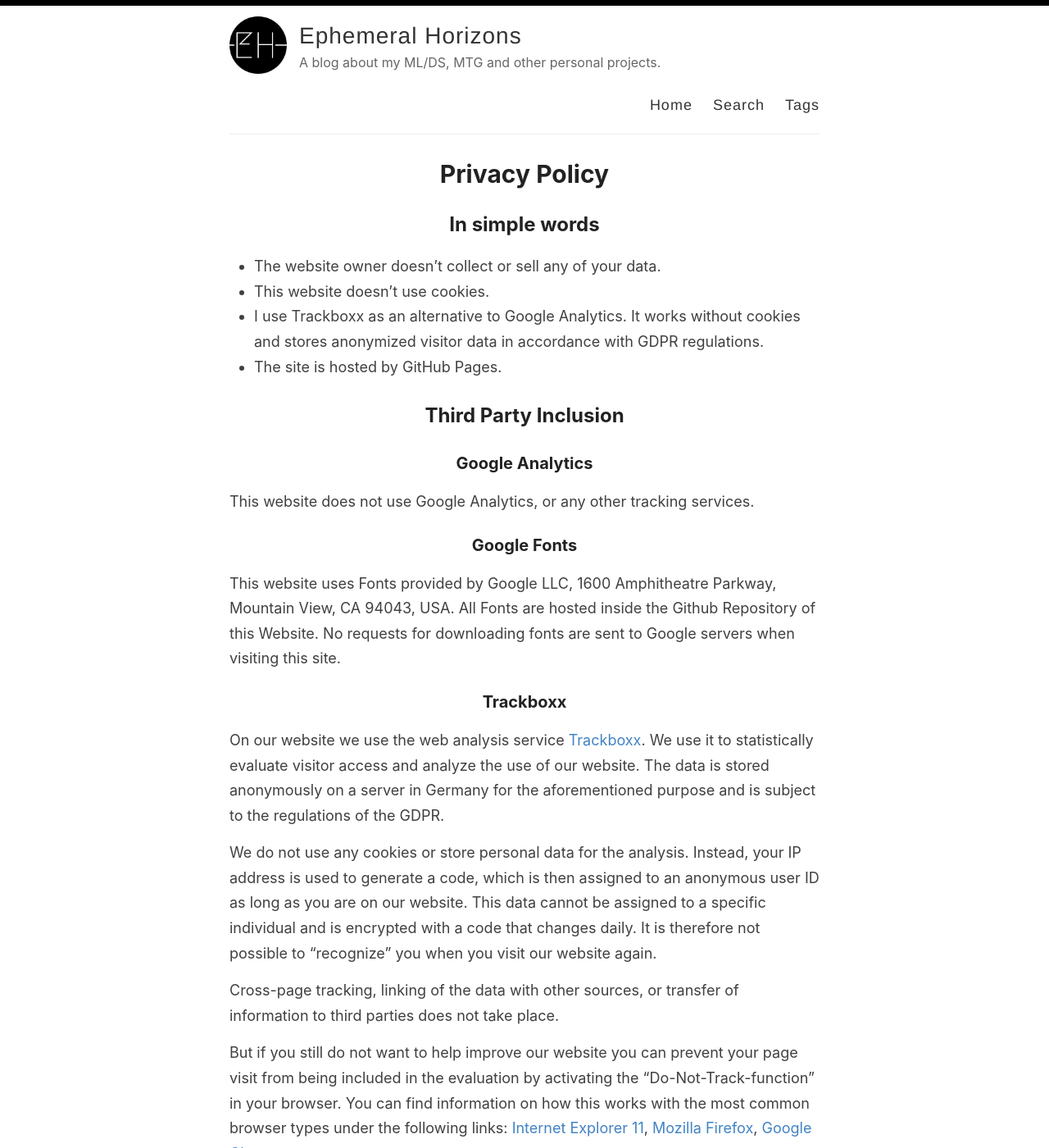
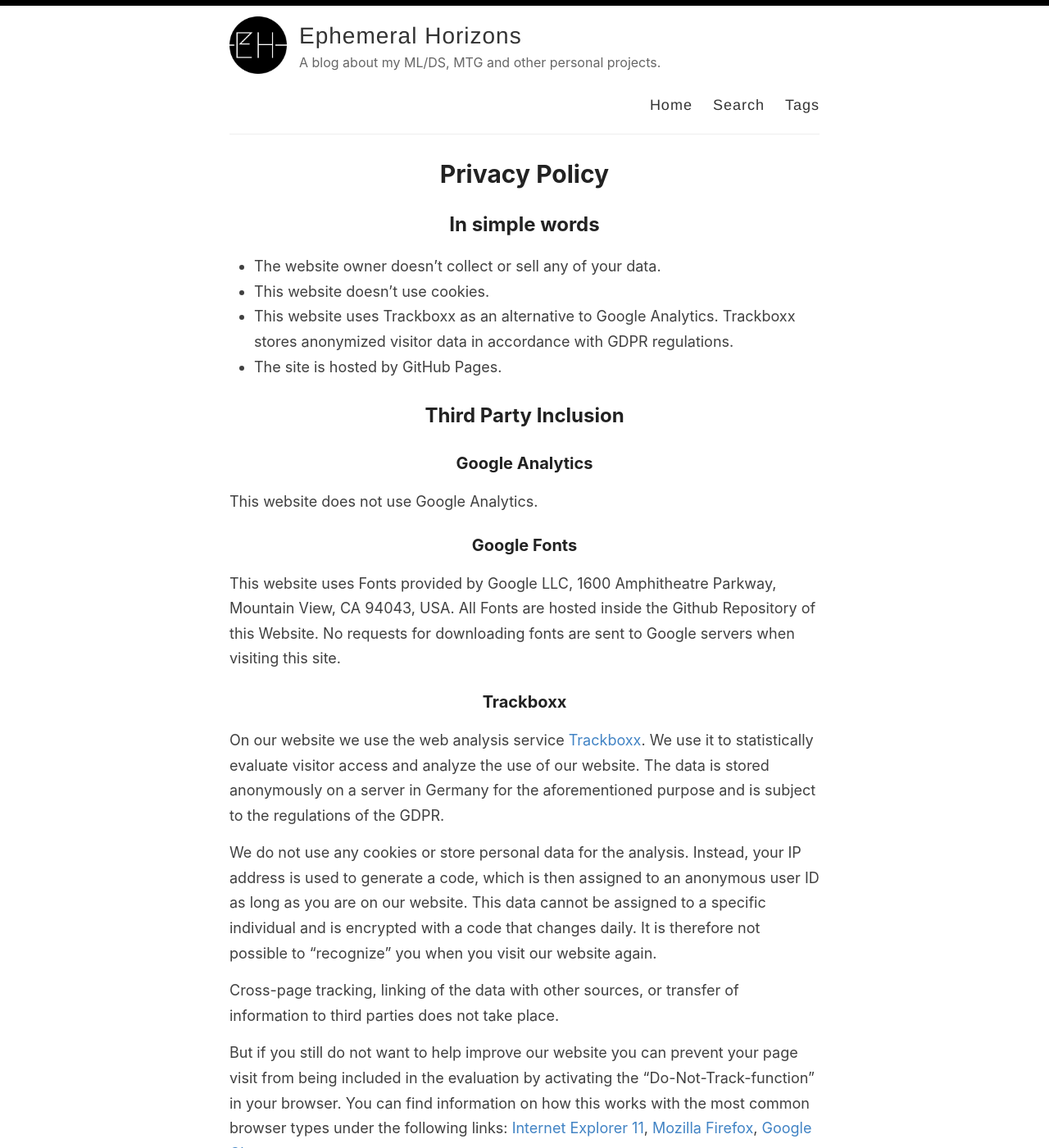
Before and after one commit to helmutlutz/blog, a Jekyll site: the page built from docs/_pages/privacy.md, in a window 1280 px wide and 1400 px high. Shown: the whole window at 82% size. Built offline with Jekyll 4.4.1, drawn with Linux system fonts in a browser that asks for light colours.

Commit message:
correction of privacy.md

```diff
--- a/docs/_pages/privacy.md
+++ b/docs/_pages/privacy.md
@@ -7,12 +7,12 @@ title: Privacy Policy
 ## In simple words
 - The website owner doesn’t collect or sell any of your data.
 - This website doesn't use cookies.
-- I use Trackboxx as an alternative to Google Analytics. It works without cookies and stores anonymized visitor data in accordance with GDPR regulations.
+- This website uses Trackboxx as an alternative to Google Analytics. Trackboxx stores anonymized visitor data in accordance with GDPR regulations.
 - The site is hosted by GitHub Pages.
 
 ## Third Party Inclusion
 ### Google Analytics
-This website does not use Google Analytics, or any other tracking services.
+This website does not use Google Analytics.
 
 ### Google Fonts
 This website uses Fonts provided by Google LLC, 1600 Amphitheatre Parkway, Mountain View, CA 94043, USA. All Fonts are hosted inside the Github Repository of this Website. No requests for downloading fonts are sent to Google servers when visiting this site.
```
Also changed, not shown: other parts of docs/_pages/privacy.md (+1 -2 lines).
